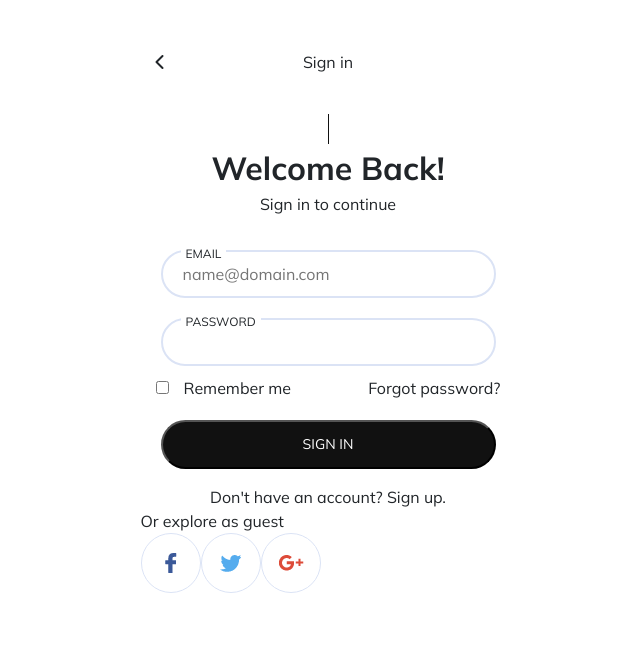
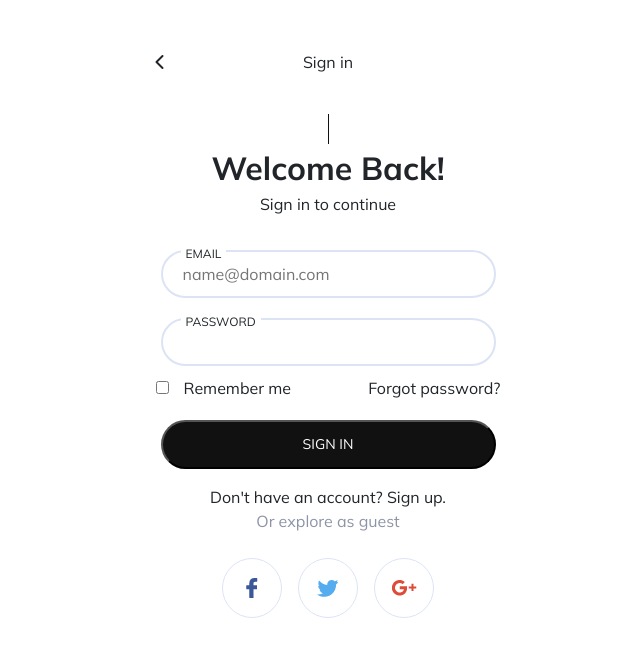
Before and after one commit to PatrikByren/Manero-frontend, a React (Create React App) app: page /signin in a window 1280 px wide. Shown: the top 656 px of the page, without its empty margins (242-882 px from the left). Built offline with nearby package versions, Linux system fonts and the light colour scheme.

Commit message:
sign in done

```diff
--- a/src/App.css
+++ b/src/App.css
@@ -175,7 +175,13 @@ html, body {
   margin-right: 15px;
 }
 .sign-in-form .guest {
-  display: flex;
+  color: #8D94A6;
+}
+.sign-in-form .imagecontainer {
+  margin-top: 10px;
+}
+.sign-in-form .imagecontainer img {
+  margin: 15px 8px;
 }
 
 .headersection {
@@ -183,6 +189,7 @@ html, body {
   justify-content: space-around;
   margin-top: 5px;
 }
+
 .get-started-welcome {
   position: relative;
   display: flex;
--- a/src/asset/scss/components/_header.scss
+++ b/src/asset/scss/components/_header.scss
@@ -3,7 +3,5 @@
   justify-content: space-around;
   margin-top: 5px;
 
-  .menu{
 
-  }
 }
--- a/src/asset/scss/components/_signInForm.scss
+++ b/src/asset/scss/components/_signInForm.scss
@@ -27,6 +27,10 @@
     }
 }
 .guest{
-    display: flex;
+        color: $color-backgroundsecondary;
+}
+.imagecontainer{
+    margin-top: 10px;
+    img{ margin: 15px 8px;}
 }
 }
--- a/src/components/sections/Carousel.js
+++ /dev/null
@@ -1,9 +0,0 @@
-const Carousel = () => {
-    return(
-        <div>
-            HEJ
-        </div>
-    );
-};
-
-export default Carousel;
--- a/src/components/sections/SignInForm.js
+++ b/src/components/sections/SignInForm.js
@@ -38,8 +38,8 @@ const SignInForm = () => {
           </div>
         </form>
         <div className="text-center mt-3">Don't have an account? <href>Sign up.</href></div>
-        <href className="guest">Or explore as guest</href>
-        <div className="imagecontainer"><img src={fbicon} alt="facebook icon" /><img src={twittericon} alt="twitter icon" />
+        <div className="d-flex justify-content-center"><href className="guest">Or explore as guest</href></div>
+        <div className="d-flex justify-content-center imagecontainer"><img src={fbicon} alt="facebook icon" /><img src={twittericon} alt="twitter icon" />
           <img src={googleicon} alt="google icon" /></div>
       </div>
     </div>
--- a/src/views/signInSignUpViews/ForgotPasswordSendEmailView.js
+++ b/src/views/signInSignUpViews/ForgotPasswordSendEmailView.js
@@ -4,7 +4,7 @@ import Carousel from '../../components/sections/Carousel'
 
 const ForgotPasswordSendEmailView = () => {
   return (
-    <Carousel/>
+    <></>
   )
 }
 
```
Also changed, not shown: 1 other file (tests, documents, lock files or other folders).
